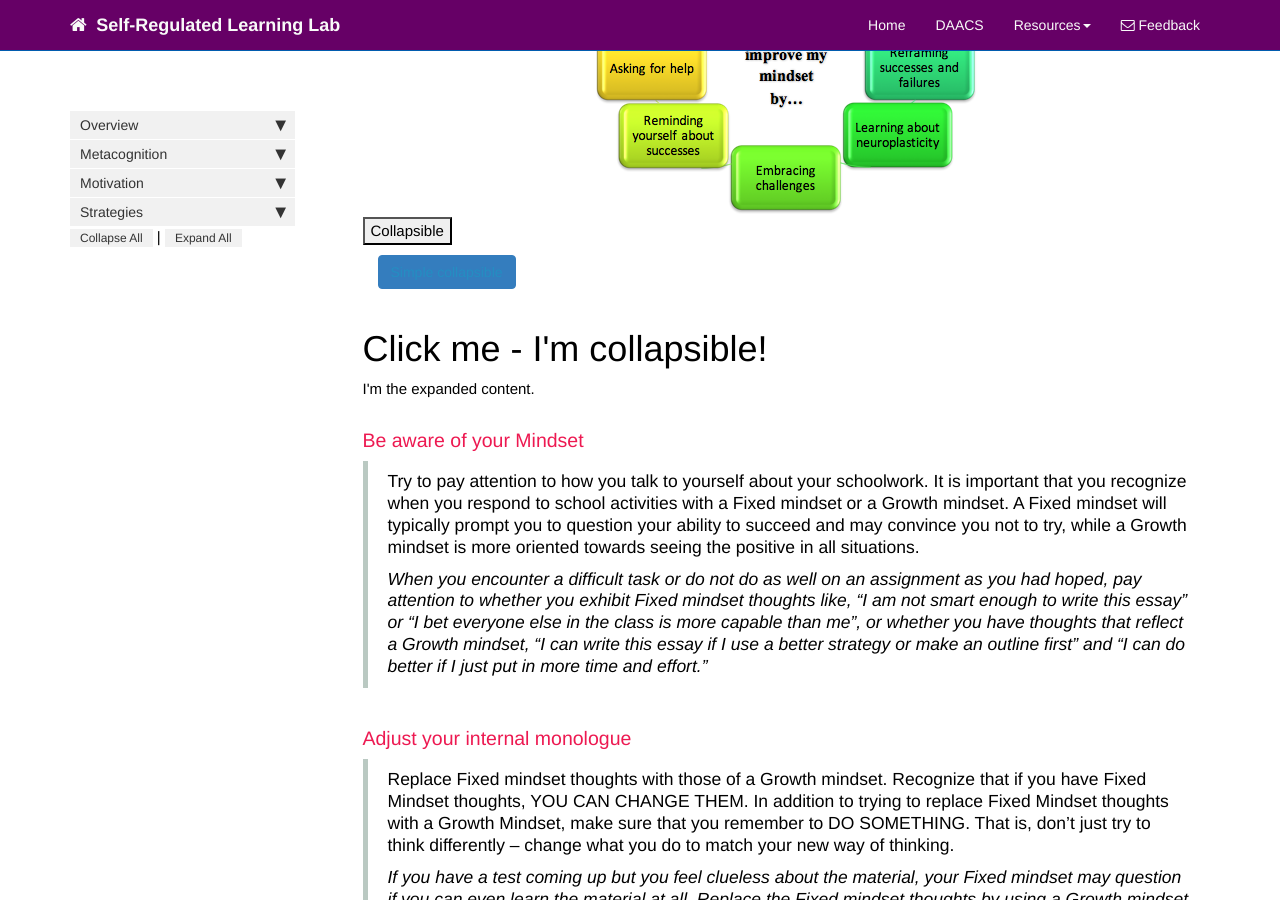
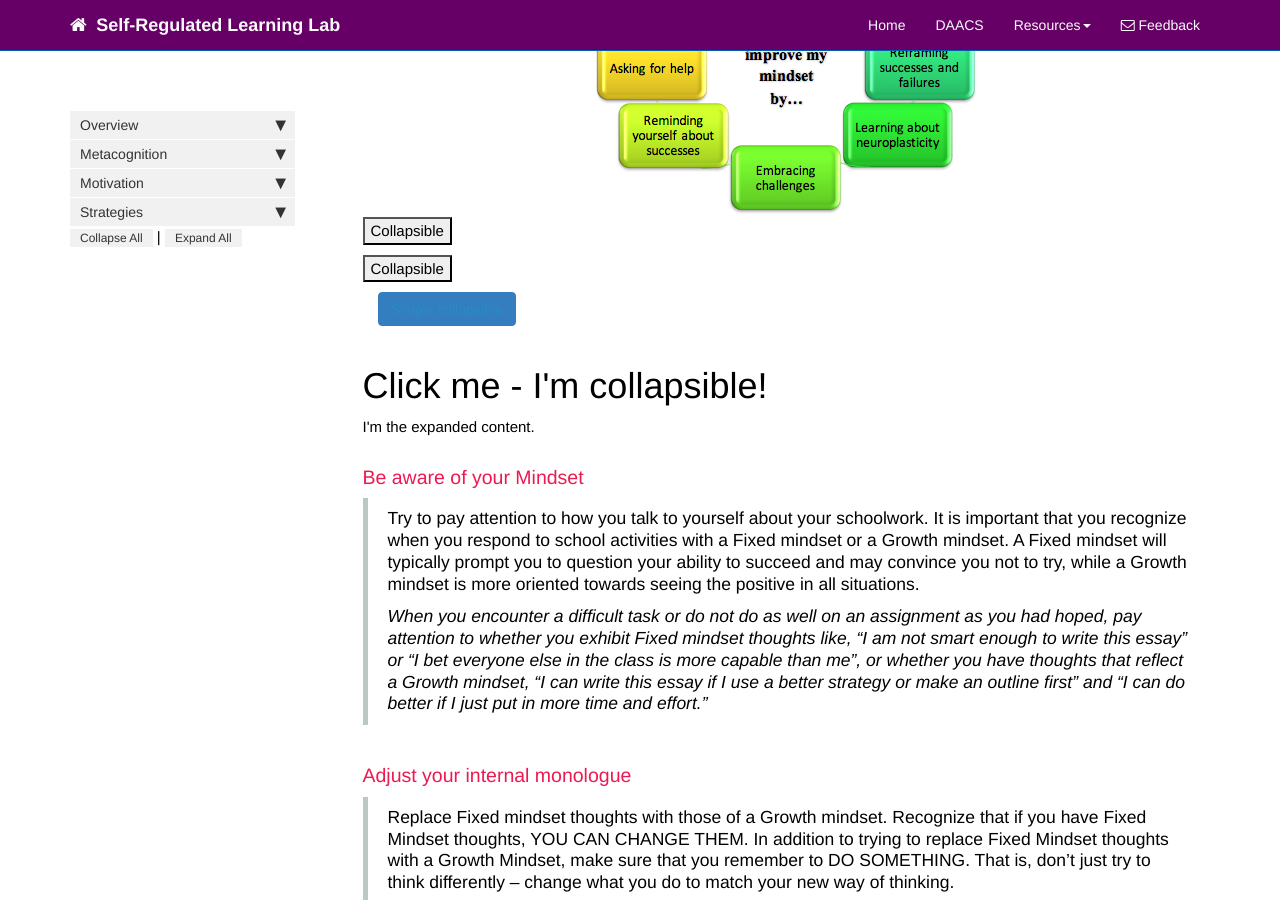
Before and after one commit to dfranklin02/SRL, a Jekyll site: the page built from docs/pages/motivation/mindset_recommendations.md, in a window 1280 px wide and 900 px high, scrolled down 465 px. Built offline with Jekyll 4.4.1, drawn with Linux system fonts in a browser that asks for light colours; nearby versions of some CDN libraries; comment, search, counter and statistics services are not loaded.

Commit message:
Update mindset_recommendations.md

```diff
--- a/docs/pages/motivation/mindset_recommendations.md
+++ b/docs/pages/motivation/mindset_recommendations.md
@@ -25,14 +25,16 @@ There are many different things students can do to improve their mindset. Below
 Lorem ipsum dolor text....
 </div>
 
-<div id="demo" class="collapse">
-Lorem ipsum dolor text....
+<button data-toggle="collapse" data-target="#demo1">Collapsible</button>
+
+<div id="demo1" class="collapse">
+Blub blub blu....
 </div>
 
 
 <div class="container">
-  <a href="#demo" class="btn btn-info" data-toggle="collapse">Simple collapsible</a>
-  <div id="demo" class="collapse">
+  <a href="#demo2" class="btn btn-info" data-toggle="collapse">Simple collapsible</a>
+  <div id="demo2" class="collapse">
     Lorem ipsum dolor sit amet, consectetur adipisicing elit,
     sed do eiusmod tempor incididunt ut labore et dolore magna aliqua. Ut enim ad minim veniam,
     quis nostrud exercitation ullamco laboris nisi ut aliquip ex ea commodo consequat.
```
